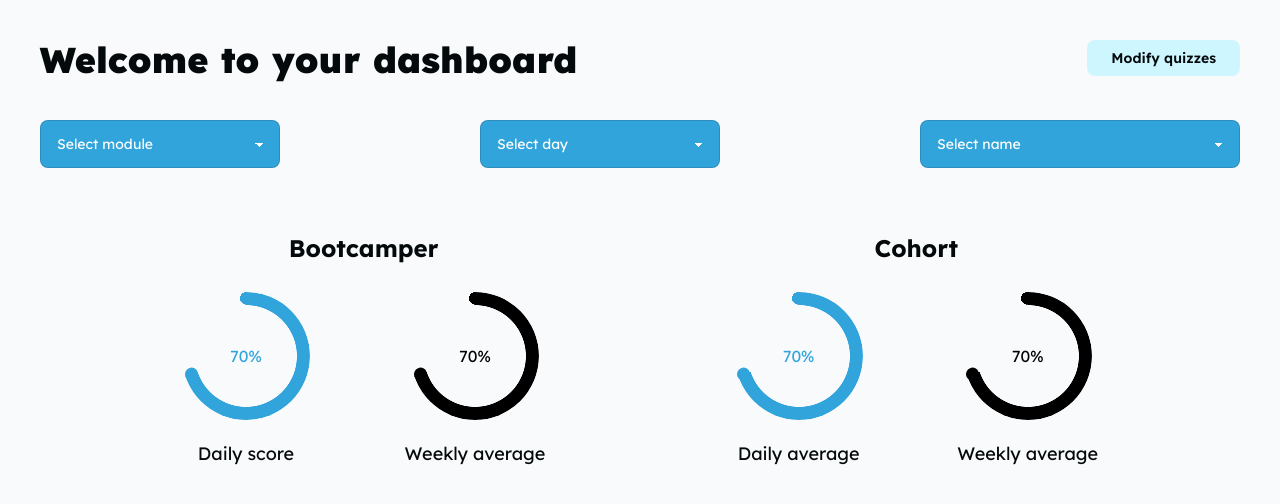
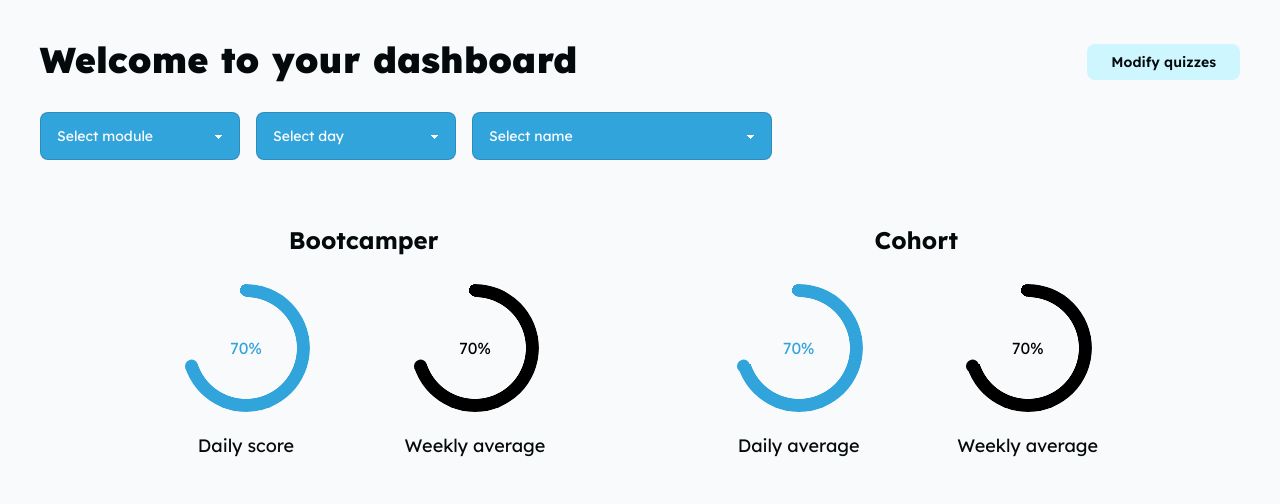
Before and after one commit to SchoolOfCode/bc16-final-projects-team_algorhythm, a Next.js app: page /dashboard in a window 1280 px wide. Shown: the top 504 px of the page. Built offline with nearby package versions, Linux system fonts and the light colour scheme; no server answers; what tailwindcss-animated would draw is missing.

Commit message:
styling edits

```diff
--- a/app/dashboard/page.tsx
+++ b/app/dashboard/page.tsx
@@ -5,21 +5,21 @@ export default function DashBoard() {
     return (
         <div className="flex flex-col  pt-10 px-10 w-full">
           <div className=" flex flex-row justify-between mb-5 ">
-            <h1 className="font-black text-4xl pb-5 text-left ">Welcome to your dashboard</h1>
+            <h1 className="font-black text-4xl pb-3 text-left ">Welcome to your dashboard</h1>
             <Link
               href="#"
-              className="hover:bg-loginblue bg-lightblue text-black rounded-lg px-6 py-3 text-foreground hover:text-white font-semibold text-sm text-left h-9 flex items-center"
+              className="hover:bg-loginblue bg-lightblue text-black rounded-lg px-6 py-3 text-foreground hover:text-white font-semibold text-sm text-left h-9 flex items-center mt-1"
             >
               Modify quizzes
             </Link>
             </div>
-            <div className="flex flex-row justify-between">
-            <select className="select select-bordered w-1/5 max-w-xs bg-loginblue text-white " >
+            <div className="flex flex-row justify-start">
+            <select className="select select-bordered w-1/6 max-w-xs bg-loginblue text-white mr-4 " >
   <option disabled selected>Select module</option>
   <option>1. Onboarding</option>
   <option>2. Front End</option>
 </select>
-<select className="select select-bordered w-1/5 max-w-xs bg-loginblue text-white " >
+<select className="select select-bordered w-1/6 max-w-xs bg-loginblue text-white mr-4 " >
   <option disabled selected>Select day</option>
   <option>Monday</option>
   <option>Tuesday</option>
@@ -27,7 +27,7 @@ export default function DashBoard() {
   <option>Thursday</option>
   <option>Friday</option>
 </select>
-<select className="select select-bordered w-3/5 max-w-xs bg-loginblue text-white " >
+<select className="select select-bordered w-1/4 max-w-xs bg-loginblue text-white mr-4 " >
   <option disabled selected>Select name</option>
   <option>Annamaria Koutsoras</option>
   <option>Jack White</option>
@@ -41,7 +41,7 @@ export default function DashBoard() {
 </div>
   <div className="grid grid-cols-subgrid col-span-7 justify-items-center ">
             <div className=" mt-5 radial-progress text-loginblue col-start-2  " style={{"--value":70, "--size": "8rem"}} role="progressbar">70%</div>
-            <div className=" mt-5 radial-progress text-black  col-start-3 " style={{"--value":70, "--size": "8rem"}} role="progressbar">70%</div>
+            <div className=" mt-5 radial-progress text-black  col-start-3  " style={{"--value":70, "--size": "8rem"}} role="progressbar">70%</div>
             <div className=" mt-5 radial-progress text-loginblue col-start-5 " style={{"--value":70, "--size": "8rem"}} role="progressbar">70%</div>
             <div className=" mt-5 radial-progress text-black col-start-6 " style={{"--value":70, "--size": "8rem"}} role="progressbar">70%</div>
             </div>
```
